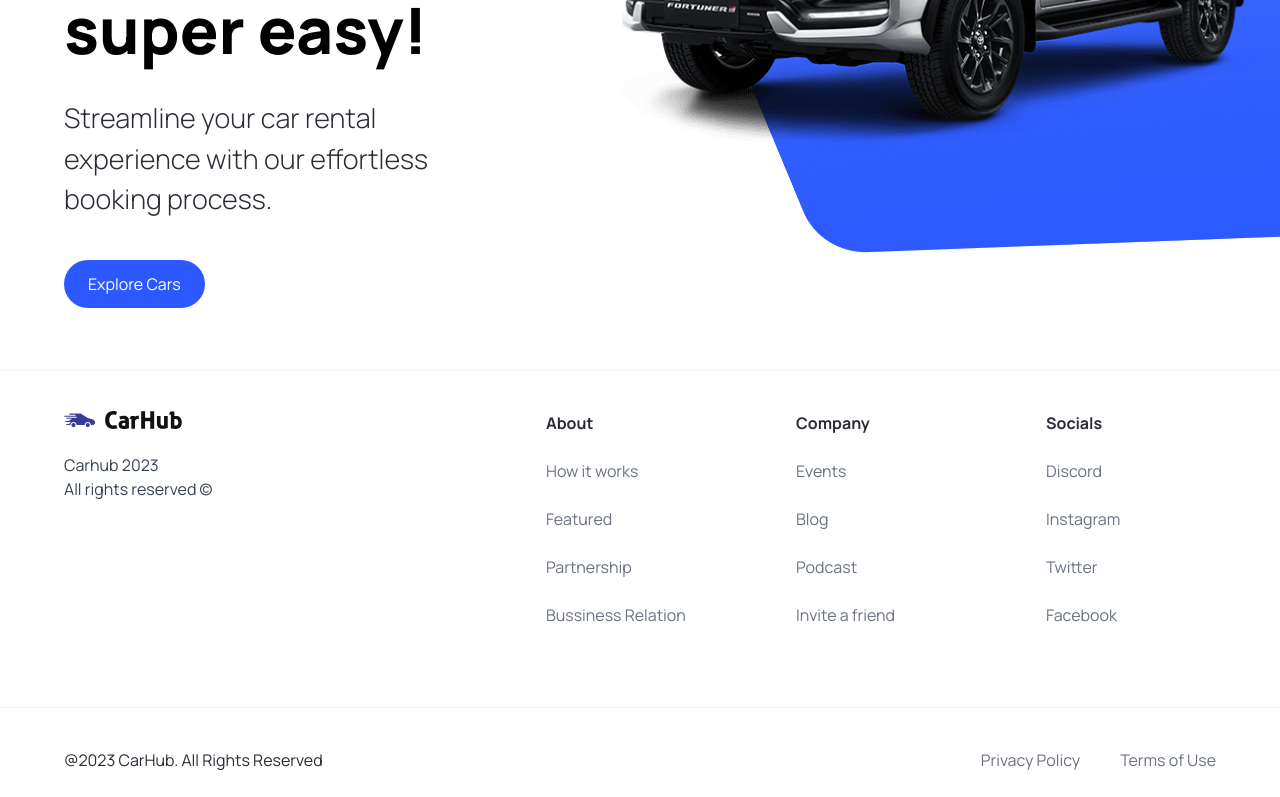
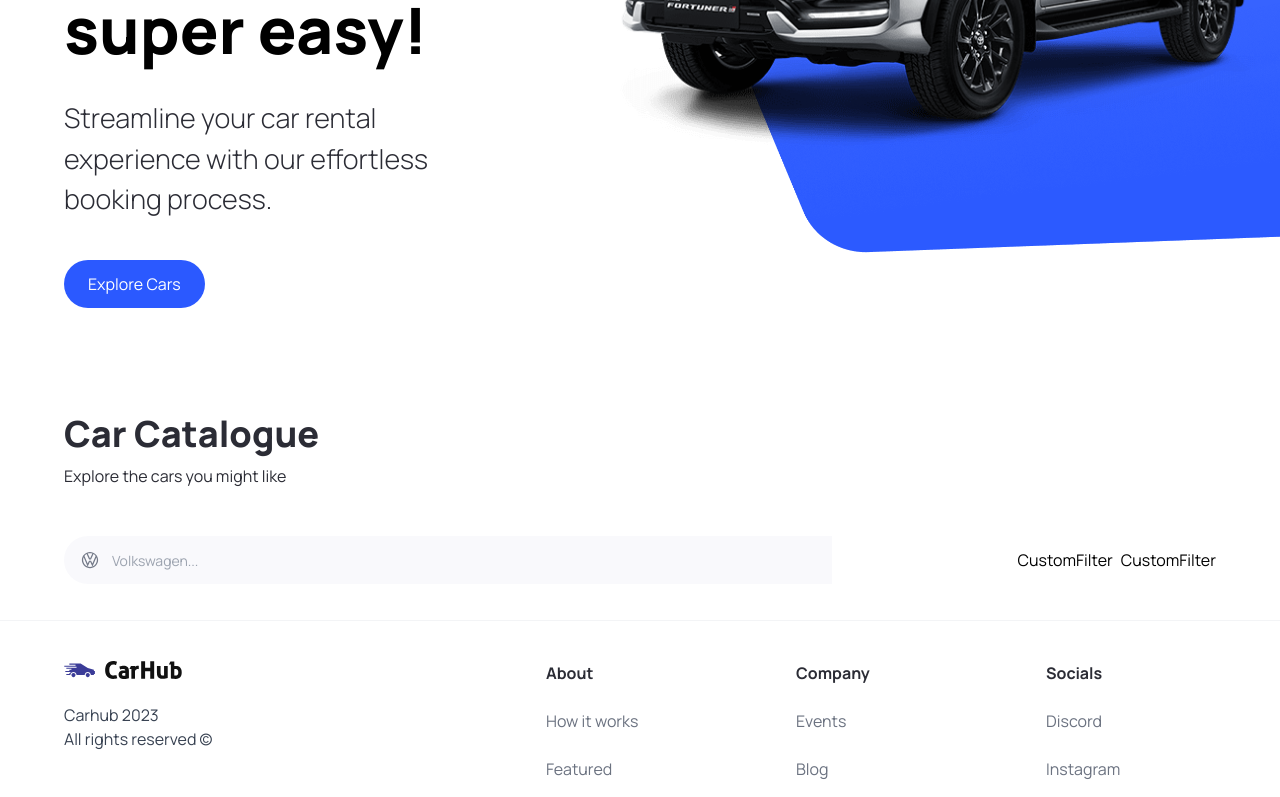
Before and after one commit to prikol769/car_showcase, a Next.js app: page / in a window 1280 px wide. Shown: the part 450-1247 px from the top of the page. Built offline with nearby package versions, Linux system fonts and the light colour scheme.

Commit message:
CustomFilter added

```diff
--- a/app/page.tsx
+++ b/app/page.tsx
@@ -1,10 +1,24 @@
 import Image from 'next/image'
-import {Hero} from "@/components";
+import {CustomFilter, Hero, SearchBar} from "@/components";
 
 export default function Home() {
   return (
     <main className="overflow-hidden">
       <Hero />
+        <div className="mt-12 padding-x padding-y max-width" id="discover">
+            <div className="home__text-container">
+                <h1 className="text-4xl font-extrabold">Car Catalogue</h1>
+                <p>Explore the cars you might like</p>
+            </div>
+            <div className="home__filters">
+                <SearchBar />
+
+                <div className="home__filter-container">
+                    <CustomFilter title="fuel" />
+                    <CustomFilter title="year" />
+                </div>
+            </div>
+        </div>
     </main>
   )
 }
--- /dev/null
+++ b/components/CustomFilter.tsx
@@ -0,0 +1,11 @@
+import React from 'react';
+
+const CustomFilter = () => {
+    return (
+        <div>
+            CustomFilter
+        </div>
+    );
+};
+
+export default CustomFilter;
--- /dev/null
+++ b/components/SearchBar.tsx
@@ -0,0 +1,24 @@
+"use client";
+import {useState} from "react";
+
+import {SearchManufacturer} from './';
+
+const SearchBar = () => {
+    const [manufacturer, setManufacturer] = useState('');
+    const handleSearch = () => {
+
+    }
+
+    return (
+        <form className="searchbar" onSubmit={handleSearch}>
+            <div className="searchbar__item">
+                <SearchManufacturer
+                    manufacturer={manufacturer}
+                    setManufacturer={setManufacturer}
+                />
+            </div>
+        </form>
+    );
+};
+
+export default SearchBar;
--- /dev/null
+++ b/components/SearchManufacturer.tsx
@@ -0,0 +1,96 @@
+"use client";
+import {useState, Fragment} from "react";
+import Image from "next/image";
+
+import {Combobox, Transition} from "@headlessui/react";
+import {SearchManufacturerProps} from "@/types";
+import {manufacturers} from "@/constants";
+
+const SearchManufacturer = ({manufacturer, setManufacturer}: SearchManufacturerProps) => {
+    const [query, setQuery] = useState("");
+
+    const filteredManufacturers =
+        query === ""
+            ? manufacturers
+            : manufacturers.filter((item) =>
+                item
+                    .toLowerCase()
+                    .replace(/\s+/g, "")
+                    .includes(query.toLowerCase().replace(/\s+/g, ""))
+            );
+
+    return (
+        <div className="search-manufacturer">
+            <Combobox value={manufacturer} onChange={setManufacturer}>
+                <div className="relative w-full">
+                    <Combobox.Button className="absolute top-[14px]">
+                        <Image
+                            src="/car-logo.svg"
+                            alt="car-logo"
+                            width={20}
+                            height={20}
+                            className="ml-4"
+                        />
+                    </Combobox.Button>
+
+                    <Combobox.Input
+                        className='search-manufacturer__input'
+                        displayValue={(item: string) => item}
+                        onChange={(event) => setQuery(event.target.value)}
+                        placeholder='Volkswagen...'
+                    />
+
+                    <Transition
+                        as={Fragment}
+                        leave='transition ease-in duration-100'
+                        leaveFrom='opacity-100'
+                        leaveTo='opacity-0'
+                        afterLeave={() => setQuery("")}
+                    >
+                        <Combobox.Options
+                            className='absolute mt-1 max-h-60 w-full overflow-auto rounded-md bg-white py-1 text-base
+                            shadow-lg ring-1 ring-black ring-opacity-5 focus:outline-none sm:text-sm'
+                            static
+                        >
+                            {filteredManufacturers.length === 0 && query !== "" ? (
+                                <Combobox.Option
+                                    value={query}
+                                    className='search-manufacturer__option'
+                                >
+                                    Create "{query}"
+                                </Combobox.Option>
+                            ) : (
+                                filteredManufacturers.map((item) => (
+                                    <Combobox.Option
+                                        key={item}
+                                        className={({ active }) =>
+                                            `relative search-manufacturer__option ${
+                                                active ? "bg-primary-blue text-white" : "text-gray-900"
+                                            }`
+                                        }
+                                        value={item}
+                                    >
+                                        {({ selected, active }) => (
+                                            <>
+                                                <span className={`block truncate ${selected ? "font-medium" : "font-normal"}`}>
+                                                  {item}
+                                                </span>
+                                                {selected ? (
+                                                    <span className={`absolute inset-y-0 left-0 flex items-center pl-3
+                                                    ${active? "text-white": "text-pribg-primary-purple"}`}
+                                                    ></span>
+                                                ) : null}
+                                            </>
+                                        )}
+                                    </Combobox.Option>
+                                ))
+                            )}
+                        </Combobox.Options>
+                    </Transition>
+                </div>
+            </Combobox>
+        </div>
+    );
+};
+
+export default SearchManufacturer;
--- a/package.json
+++ b/package.json
@@ -9,6 +9,7 @@
     "lint": "next lint"
   },
   "dependencies": {
+    "@headlessui/react": "^1.7.17",
     "@types/node": "20.5.9",
     "@types/react": "18.2.21",
     "@types/react-dom": "18.2.7",
--- a/types/index.ts
+++ b/types/index.ts
@@ -6,3 +6,8 @@
     handleClick?: MouseEventHandler<HTMLButtonElement>;
     btnType?: "button" | "submit";
 }
+
+export interface SearchManufacturerProps {
+    manufacturer: string;
+    setManufacturer: (manufacturer) => void;
+}
```
Also changed, not shown: components/index.ts (+7 -1 lines), 1 other file (tests, documents, lock files or other folders).
